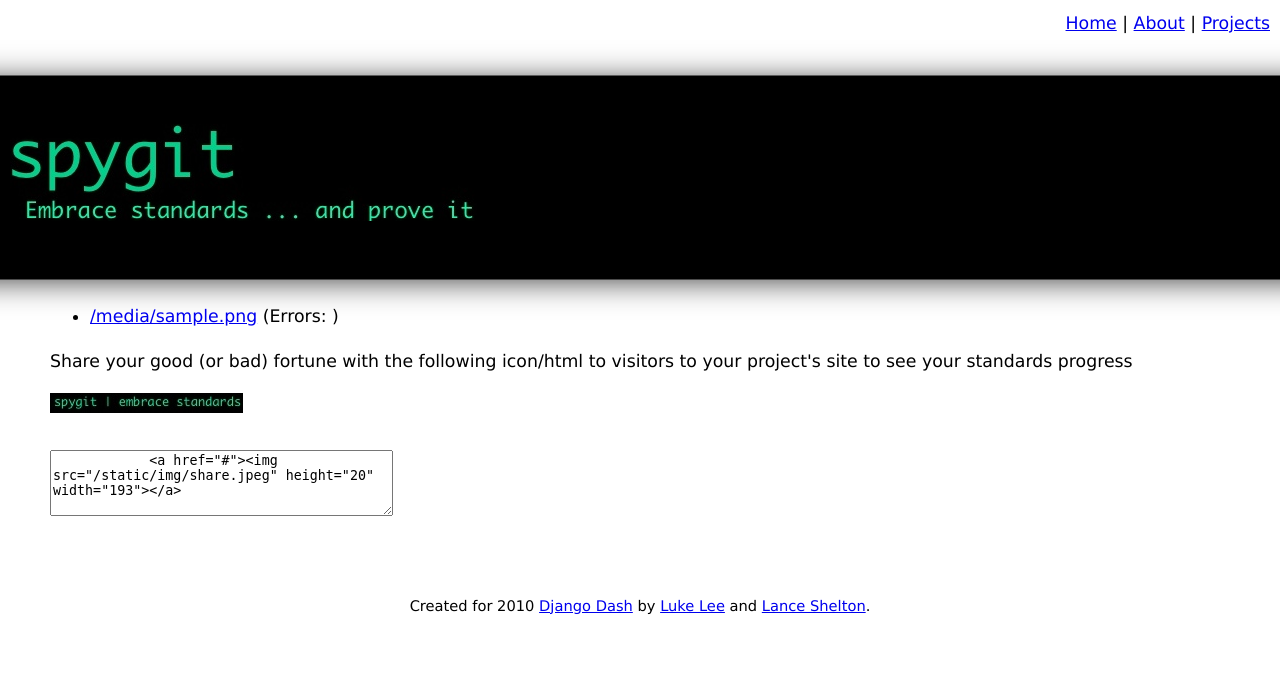
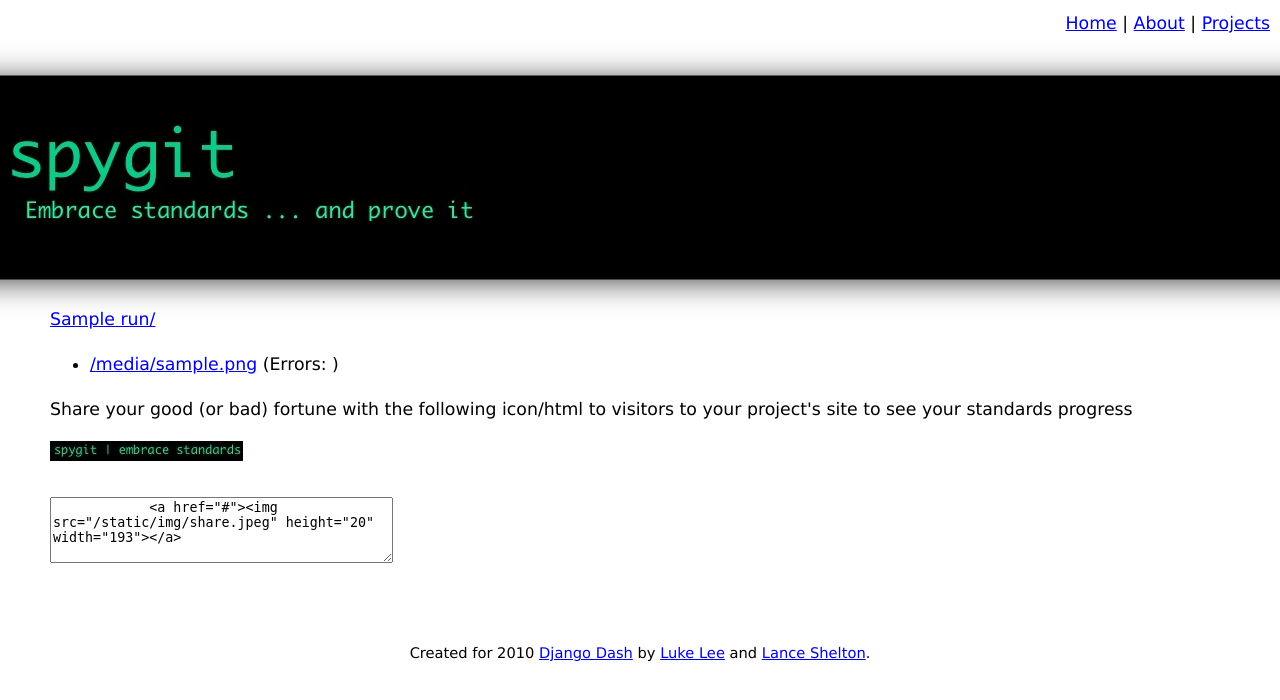
Before and after one commit to durden/spygit, a Django app: template spygitapp/templates/project.html in a window 1280 px wide. Shown: the top 700 px of the page. Run offline with Django 3.2, Linux system fonts and the light colour scheme; the template is opened without the code that fills it: most values are stand-ins (such as "Sample title", 1, 10 or a date in 2020).

Commit message:
Added links to project detail page and file detail to get back up a level from where you came from. Fixed problem with title being wrong on project detail page

```diff
--- a/spygitapp/templates/file.html
+++ b/spygitapp/templates/file.html
@@ -5,6 +5,7 @@
 {% load syntax_color %}
 
 {% block content %}
+    <a href="{{url}}">{{url}}</a>
 <script type="text/javascript">
  $(document).ready(function() {
    $(".errortext").hide();
--- a/spygitapp/templates/project.html
+++ b/spygitapp/templates/project.html
@@ -2,11 +2,12 @@
 
 {% block title %}
     {% if files %}
-        {{files.0.run.project_name}} {{files.0.run.git_revision}}
+        {{files.0.file_obj.run.project_name}} {{files.file_obj.0.run.git_revision}}
     {% endif %}
 {% endblock %}
 
 {% block content %}
+    <a href="/{{files.0.file_obj.run.project_name}}/">{{files.0.file_obj.run.project_name}}/</a>
     <ul>
         {% for file in files %}
             <li>
--- a/static/css/main.css
+++ b/static/css/main.css
@@ -52,6 +52,7 @@ fieldset#form {
     top: -50px;
     clear: both;
     margin: 0px 50px;
+    padding: 20px 0px 0px 0px;
 }
 
 #footer {
```
Also changed, not shown: spygitapp/views.py (+6 -3 lines).
